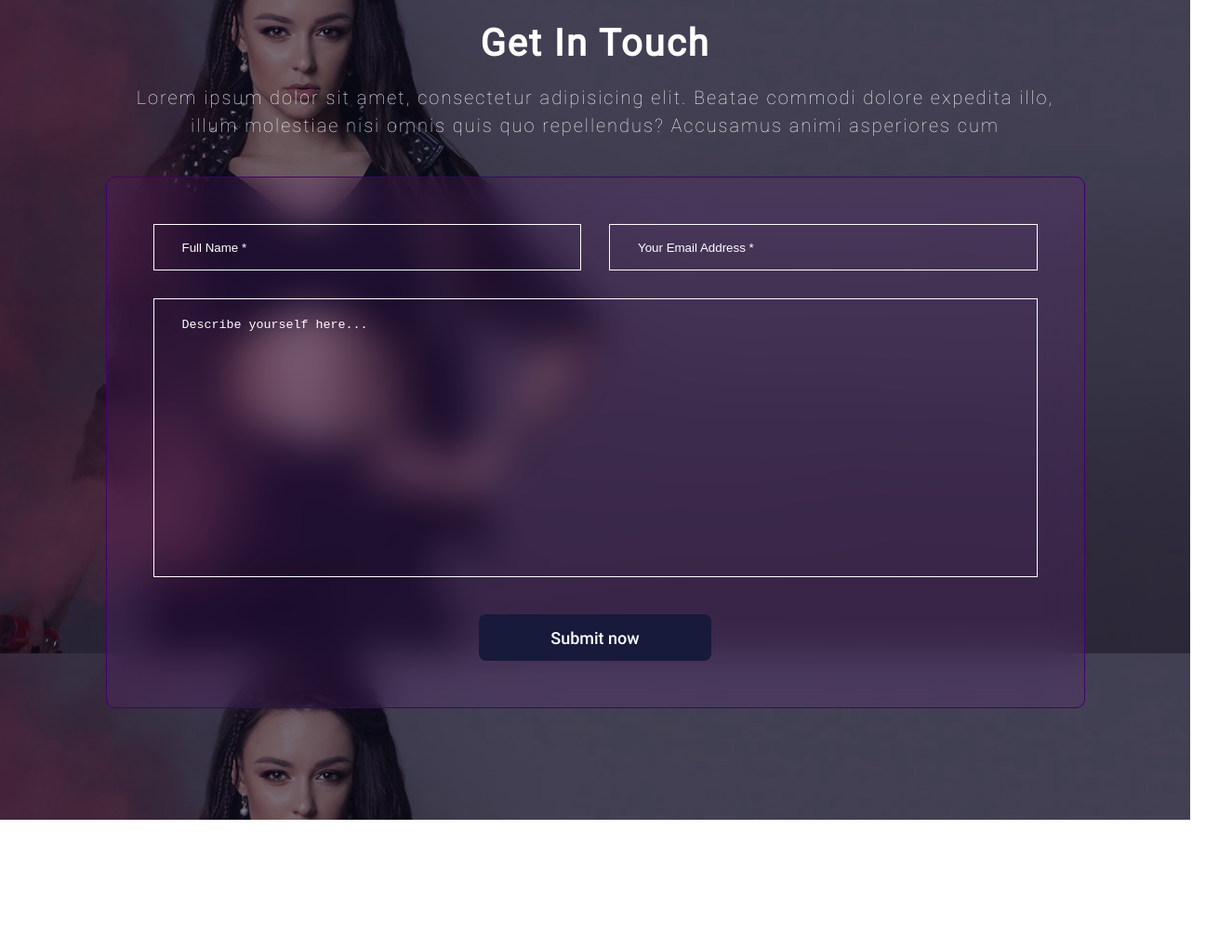
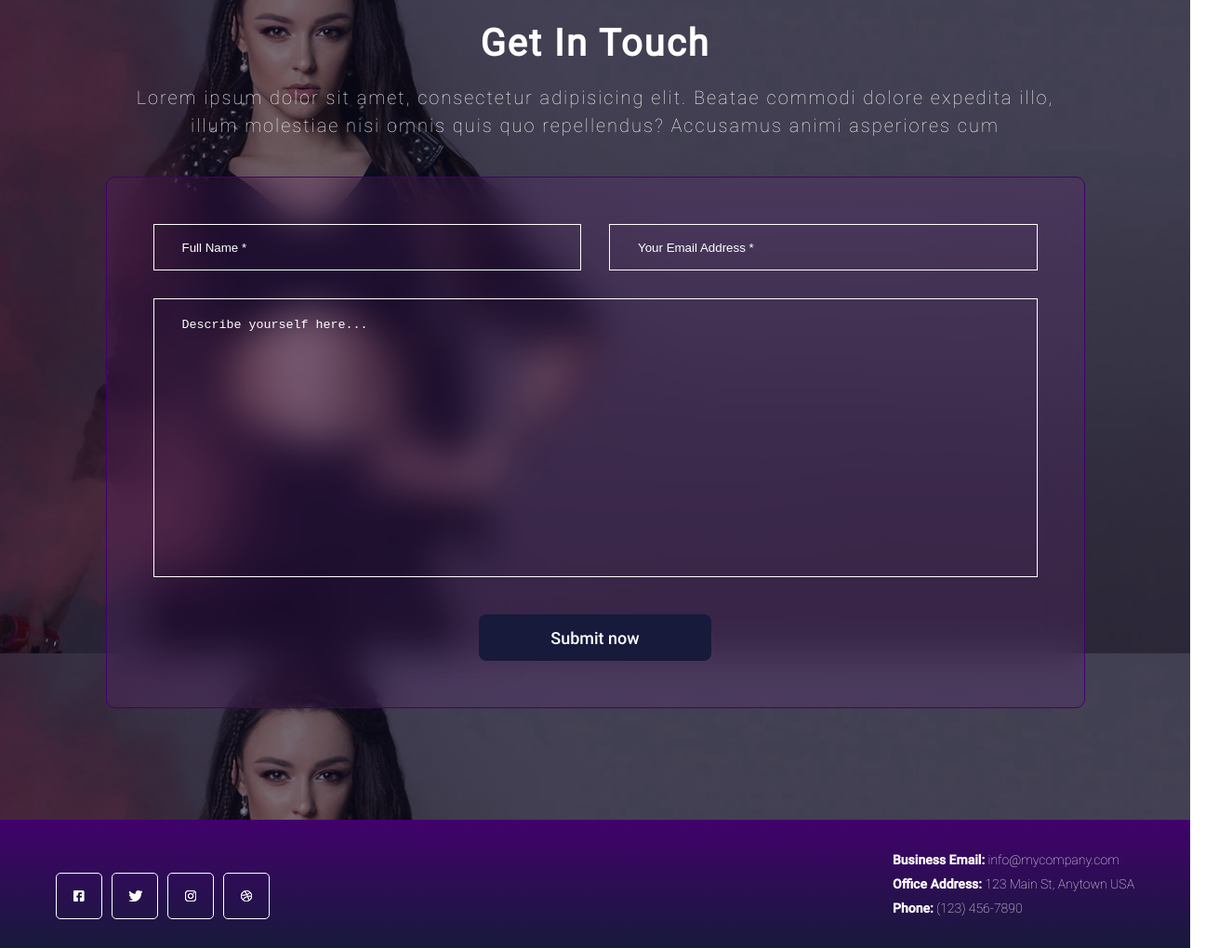
Before and after one commit to Levon1212/portfolio-musician, a plain HTML site: page index.html in a window 1280 px wide. Shown: the part 4624-5644 px from the top of the page at 93% size, 1325 px wide, since content can reach past the window. Before the commit the page ends 5506 px from the top, so only its background shows below. Drawn offline with nearby package versions, Linux system fonts and the light colour scheme; a web font is replaced by a local one.

Commit message:
footer demo

```diff
--- a/assets/styles/responsive.css
+++ b/assets/styles/responsive.css
@@ -178,9 +178,24 @@
     }
     /* Gallery end */
 }
+@media (max-width: 767px) {
+    .container {
+        flex-wrap: wrap;
+    }
+    .social-links, .contact-details {
+        width: 100%;
+        text-align: center;
+        margin-bottom: 10px;
+    }
+    .social-links {
+        order: 2;
+    }
+    .contact-details {
+        order: 1;
+    }
+}
 @media only screen and (max-width: 570px) {
     .get-in-touch-form input{
-        /*grid-template-columns: repeat(1,1fr);*/
         grid-column: span 2;
     }
 }
--- a/assets/styles/style.css
+++ b/assets/styles/style.css
@@ -910,3 +910,53 @@ a{
     cursor: pointer;
 }
 /* Get in touch end */
+/* Footer start */
+footer {
+    background: linear-gradient(#41016c,#171a3b);
+    padding: 30px 0;
+}
+.container {
+    display: flex;
+    justify-content: space-between;
+    align-items: center;
+    max-width: 1200px;
+    margin: 0 auto;
+    padding: 0 20px;
+}
+.social-links {
+    display: flex;
+    justify-content: center;
+    align-items: center;
+}
+.social-links a {
+    width: 50px;
+    height: 50px;
+    display: flex;
+    justify-content: center;
+    align-items: center;
+    border: 1px solid #fff;
+    border-radius: 5px;
+    margin-right: 10px;
+}
+.social-links a:hover {
+    transform: scale(1.2);
+}
+.contact-details p,address {
+    font-family: Roboto-Thin,sans-serif;
+    margin: 0;
+    padding: 5px 0;
+    font-size: 14px;
+    color: #ffffff;
+    font-style: normal;
+}
+.contact-details p b{
+    font-family: Roboto-Medium,sans-serif;
+}
+address b{
+    font-family: Roboto-Medium,sans-serif;
+}
+.contact-details p a {
+    color: #333;
+    text-decoration: underline;
+}
+/* Footer end */
--- a/index.html
+++ b/index.html
@@ -45,13 +45,13 @@
                         <span></span>
                         <span></span> Featured Track
                     </a>
-                    <a href="#" aria-label="#" onclick="closeNavBar()">
+                    <a href="#gallery" aria-label="#" onclick="closeNavBar()">
                         <span></span>
                         <span></span>
                         <span></span>
                         <span></span> Gallery
                     </a>
-                    <a href="#" aria-label="#" onclick="closeNavBar()">
+                    <a href="#get-in-touch" aria-label="#" onclick="closeNavBar()">
                         <span></span>
                         <span></span>
                         <span></span>
@@ -352,6 +352,33 @@
         </div>
     </section>
     <!-- Get in touch end-->
+    <!-- Footer start-->
+    <footer>
+        <div class="container">
+            <div class="social-links">
+                <div class="track-socials">
+                    <a href="#" class="social-link-buttons">
+                        <img src="assets/images/icons/facebook.png" alt="facebook">
+                    </a>
+                    <a href="#" class="social-link-buttons">
+                        <img src="assets/images/icons/twitter.png" alt="facebook">
+                    </a>
+                    <a href="#" class="social-link-buttons">
+                        <img src="assets/images/icons/instagram.png" alt="facebook">
+                    </a>
+                    <a href="#" class="social-link-buttons">
+                        <img src="assets/images/icons/dribbble.png" alt="facebook">
+                    </a>
+                </div>
+            </div>
+            <div class="contact-details">
+                <p aria-label="email"><b>Business Email:</b> info@mycompany.com</p>
+                <address><b>Office Address:</b> 123 Main St, Anytown USA</address>
+                <p aria-label="phone number"><b>Phone:</b> (123) 456-7890</p>
+            </div>
+        </div>
+    </footer>
+    <!-- Footer end-->
     <script async src="scripts/hamburger.js"></script>
     <script src="https://code.jquery.com/jquery-2.2.0.min.js" type="text/javascript"></script>
     <script src="https://unpkg.com/aos@2.3.1/dist/aos.js"></script>
```
